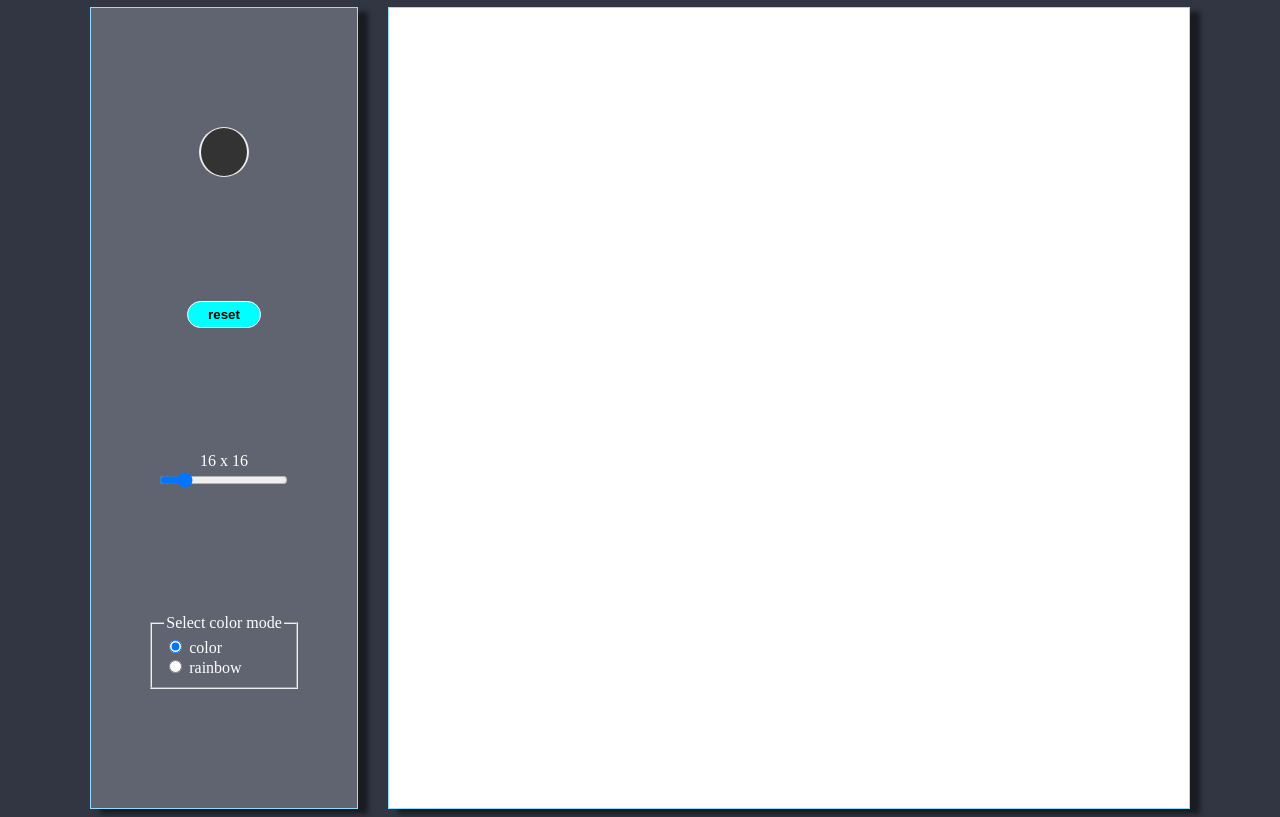
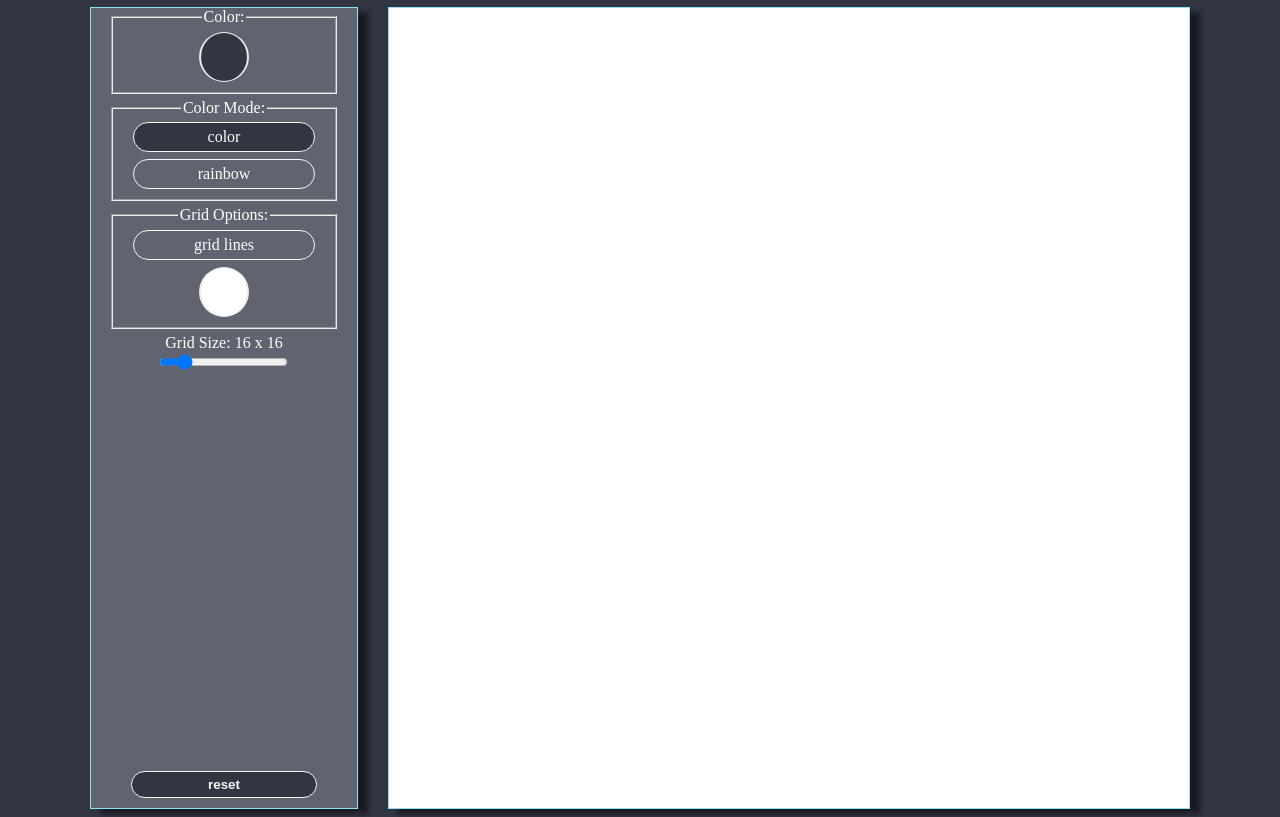
Before and after one commit to RobertBallou/etch-a-sketch, a plain HTML site: page index.html in a window 1280 px wide. Shown: the part 48-865 px from the top of the page. Drawn offline with Linux system fonts and the light colour scheme.

Commit message:
UI IMPROVEMENT Added gridlines toggle as well as background color change. Background color change currently doesnt work live. You must reset board or change grid size.

```diff
--- a/index.html
+++ b/index.html
@@ -9,26 +9,30 @@
         <h1>Etch-A-Sketch</h1>
         <div id="main-container">
             <div id="side-menu">
-                <input id="pick-color" type="color" value="#333333" />
+                <fieldset>
+                    <legend>Color:</legend>
+                    <input id="pick-color" type="color" value="#323643" />
+                </fieldset>
+                <fieldset>
+                    <legend>Color Mode:</legend>
+                    <input type="radio" id="color" name="colorMode" value="color" checked>
+                    <label for="color">color</label>
+                    <input type="radio" id="rainbow" name="colorMode" value="rainbow">
+                    <label for="rainbow">rainbow</label>
+                </fieldset>
+                <fieldset>
+                    <legend>Grid Options:</legend>
+                    <input type="checkbox" id="grid-lines">
+                    <label for="grid-lines">grid lines</label>
+                    <input id="grid-color" type="color" value="#FFFFFF" />
+                </fieldset>
+                <div id="size">
+                    <div id="size-value"> Grid Size: 16 x 16</div>
+                    <input id="size-slider" type="range" value="16" min="1" max="100" />
+                </div>
                 <div id="buttons">
                     <button id="reset-grid">reset</button>
                 </div>
-                <div id="size">
-                    <div id="size-value">16 x 16</div>
-                    <input id="size-slider" type="range" value="16" min="1" max="100" />
-                </div>
-                <fieldset>
-                    <legend>Select color mode</legend>
-                    <div>
-                    <input type="radio" id="color" name="colorMode" value="color"
-                            checked>
-                    <label for="color">color</label>
-                    </div>
-                    <div>
-                    <input type="radio" id="rainbow" name="colorMode" value="rainbow">
-                    <label for="rainbow">rainbow</label>
-                    </div>
-                </fieldset>
             </div>
             <div id="container">
             </div>
--- a/script.js
+++ b/script.js
@@ -1,11 +1,15 @@
 let container = document.getElementById('container');
 let pickColor = document.getElementById('pick-color')
+let pickGridColor = document.getElementById('grid-color')
 let sizeValue = document.getElementById('size-value')
 let sizeSlider = document.getElementById('size-slider')
+let gridItem = document.getElementsByClassName('grid-item');
 
 let size = 16;
-let color = 'black';
+let color = '#323643';
+let gridColor = '#FFFFFF'
 let colorMode = 'color';
+let gridLines = false;
 
 let mouseDown = false
 document.body.onmousedown = () => (mouseDown = true)
@@ -22,19 +26,20 @@ function createGrid(size){
         for (let i = 0; i < (size*size); i++){
             let div = document.createElement('div');
             div.className = "grid-item";
+            div.style.backgroundColor = `${gridColor}`;
             div.addEventListener('mouseover', changeColor)
             div.addEventListener('mousedown', changeColor)
             container.appendChild(div);
         }
-    }
+    } toggleGridLines();
 }
 
 //function for changing background color
 function changeColor(e){
-    console.log(colorMode)
     if(e.type === 'mouseover' && !mouseDown) return;
     if (colorMode === 'color'){
         e.target.style.backgroundColor = color;
+        e.target.classList.add("colored");
     } else if (colorMode === 'rainbow'){
         let a = Math.floor(Math.random()*256);
         let b = Math.floor(Math.random()*256);
@@ -43,20 +48,40 @@ function changeColor(e){
     }
 }
 
+//function to add grid lines based off if gridLines is true or false.
+function toggleGridLines(){
+    if (gridLines === true){
+        Array.from(document.getElementsByClassName("grid-item")).forEach((item) => {
+                item.style.border = "1px solid black";
+            });
+    } else if (gridLines === false){
+        Array.from(document.getElementsByClassName("grid-item")).forEach((item) => {
+                item.style.border = "none";
+            });
+    }
+}
+
+
 //event listener allowing you to clear hovered grid.
 document.getElementById('reset-grid').onclick = () => {
     createGrid(size);
 }
 
-//pick a color for the background
+//pick a color for the pen
 pickColor.oninput = (e) => {
     color = e.target.value;
-    console.log(color);
+
+}
+
+//pick a color for the background
+pickGridColor.oninput = (e) => {
+    gridColor = e.target.value;
+
 }
 
 //event listener to change the displayed size on slider
 sizeSlider.onmousemove = (e) => {
-    sizeValue.innerHTML = `${e.target.value} x ${e.target.value}`;
+    sizeValue.innerHTML = `Grid Size: ${e.target.value} x ${e.target.value}`;
 }
 
 //event listener to change the grid to set size selected
@@ -67,10 +92,21 @@ sizeSlider.onchange = (e) => {
     createGrid(e.target.value);
 }
 
+//when color button is clicked the colorMode is changed
 document.getElementById('color').oninput = () => {
     colorMode = 'color'
 }
 
+//when rainbow button is clicked the colorMode is changed
 document.getElementById('rainbow').oninput = () => {
     colorMode = 'rainbow'
 }
+
+//when gridlines is clicked add gridlines to grid-items.
+document.getElementById('grid-lines').onchange = () => {
+    if(gridLines === true){
+        gridLines = false;
+    }else if(gridLines === false){
+        gridLines = true;
+    }toggleGridLines();
+}
--- a/style.css
+++ b/style.css
@@ -16,7 +16,7 @@ body {
 #side-menu {
     display: flex;
     gap: 5px;
-    justify-content: space-evenly;
+    justify-content: flex-start;
     flex-direction: column;
     align-items: center;
     border: 1px #93deff solid;
@@ -53,10 +53,7 @@ div {
 .grid-item {
     user-select: none;
     background-color: white;
-}
-
-.colored {
-    background-color: red;
+    border: none;
 }
 
 #buttons {
@@ -64,18 +61,25 @@ div {
     gap: 5px;
     justify-content: center;
     align-items: center;
+    margin-top: auto;
+    margin-bottom: 10px;
+    width: 100%;
 }
 
 button {
-    background-color: cyan;
+    background-color: #323643;
+    color: #f7f7f7;
     border-radius: 15px;
     padding: 5px 20px;
-    border: 1px white solid;
+    border: 1px #f7f7f7 solid;
     font-weight: bold;
+    width: 70%;
 }
 
 button:hover {
-    border: 1px blue solid;
+    border: 1px #323643 solid;
+    background-color: #93deff;
+    color: #323643;
 }
 
 input[type='color']{
@@ -94,3 +98,39 @@ input[type="color"]::-webkit-color-swatch {
 	border: none;
     border-radius: 50%;
 }
+
+input[type="radio"],
+input[type="checkbox"]{
+    display: none;
+}
+
+input[type="radio"]:checked+label,
+input[type="checkbox"]:checked+label{
+    background-color: #323643;
+    font-weight: 500;
+}
+
+fieldset{
+    display: flex;
+    flex-direction: column;
+    gap: 7px;
+    justify-content: center;
+    align-items: center;
+    width: 75%;
+    text-align: center;
+}
+
+label{
+    border: 1px solid #f7f7f7;
+    padding:5px 20px;
+    cursor:pointer;
+    border-radius: 15px;
+    width: 70%;
+    text-align: center;
+}
+
+#pick-color {
+    display:flex;
+    flex-direction: column;
+    align-items: center;
+}
```
